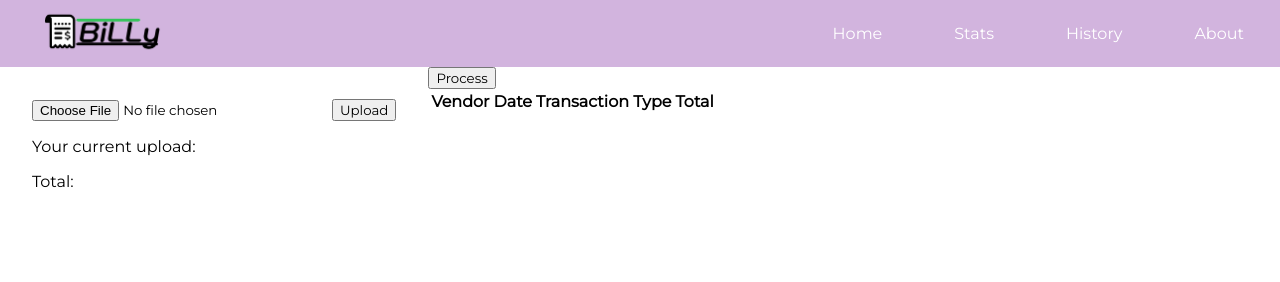
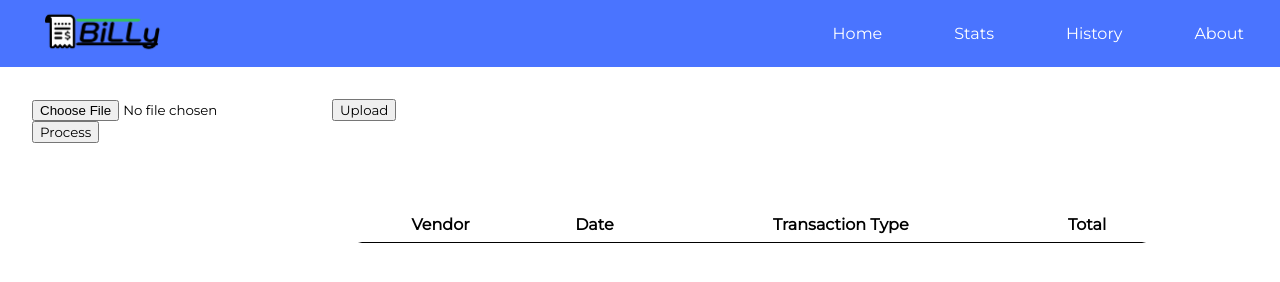
Before and after one commit to SamarthAP/RUHacks, a React app in the folder user interface/: page / in a window 1280 px wide. Both pictures are taken after typing "Sample", "Sample123" into the empty fields and a click on the button "Log In". Built offline with nearby package versions, Linux system fonts and the light colour scheme; no server answers.

Commit message:
Changed styles

```diff
--- a/user interface/src/components/login.css
+++ b/user interface/src/components/login.css
@@ -1,7 +1,13 @@
+@import url('https://fonts.googleapis.com/css?family=Montserrat&display=swap');
+
+* {
+    font-family: Montserrat, Arial, Helvetica, sans-serif;
+}
+
 .navbar {
     list-style-type: none;
     overflow: hidden;
-    background-color: #D2B4DE;
+    background-color: rgb(74, 116, 255);
     margin: 0;
 }
 
@@ -33,17 +39,16 @@
 .login-form label input {
     float: right;
     margin-right: 32rem;
-    border-radius: 7px;
 }
 
 #login-button {
     height: 2rem;
     width: 4rem;
     font-size: 14px;
-    background-color: blanchedalmond;
+    background-color: white;
     border-radius: 7px;
 }
 
 #login-button:hover {
-    background-color: burlywood;
+    background-color: rgb(74, 116, 255);
 }
--- a/user interface/src/components/mainPage.css
+++ b/user interface/src/components/mainPage.css
@@ -6,10 +6,36 @@ body {
     margin: 0;
 }
 
+table {
+    border-spacing: 1;
+    border-collapse: collapse;
+    background:white;
+    border-radius:6px;
+    overflow:hidden;
+    max-width:800px;
+    width:100%;
+    margin:0 auto;
+    position:relative;
+}
+
+th {
+    text-align: center;
+    padding: 0.5rem;
+}
+
+tr {
+    text-align: center;
+    border-bottom: 1px solid black;
+}
+
+td {
+    padding: 0.5rem;
+}
+
 .navbar {
     list-style-type: none;
     overflow: hidden;
-    background-color: #D2B4DE;
+    background-color: rgb(74, 116, 255);
     margin: 0;
 }
 
@@ -24,7 +50,7 @@ body {
 }
 
 .navelement:hover {
-    background-color: rgb(177, 151, 187);
+    background-color: rgb(59, 93, 204);
 }
 
 .logo {
@@ -42,3 +68,11 @@ body {
 .chooseButton {
 
 }
+
+#table {
+    float: right;
+    margin: 2rem 8rem;
+    padding: 1rem;
+
+    border-radius: 10px;
+}
--- a/user interface/src/components/mainPage.js
+++ b/user interface/src/components/mainPage.js
@@ -187,19 +187,17 @@ export class MainPage extends React.Component {
 
                             <input type="file" name="file" onChange={this.onChangeHandler}/>
                             <button onClick={this.onClickHandler}>Upload</button>
-
-
-
+                            <div className="process">
+                            <button onClick={this.onProcessHandler}>Process</button>
+                            </div>
                             <div>
-                                <p>Your current upload:</p>
+                                {/*<p>Your current upload:</p>*/}
                                 {/* Add image here*/}
-                                <p>Total:</p>
+                                {/*<p>Total:</p>*/}
                             </div>
                         </div>
                     </div>
-                    <div className="process">
-                        <button onClick={this.onProcessHandler}>Process</button>
-                    </div>
+
 
                     <div>
                         <table id="table">
```
